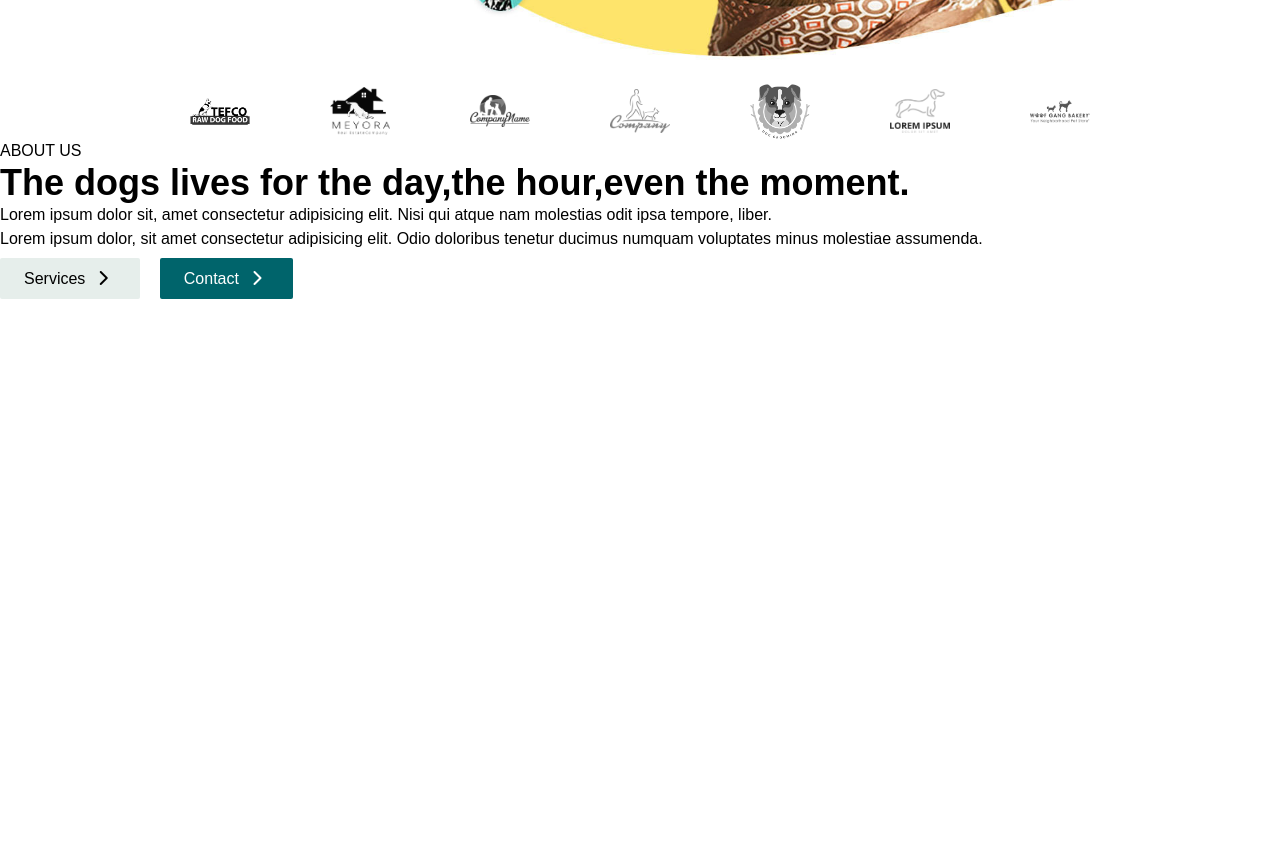
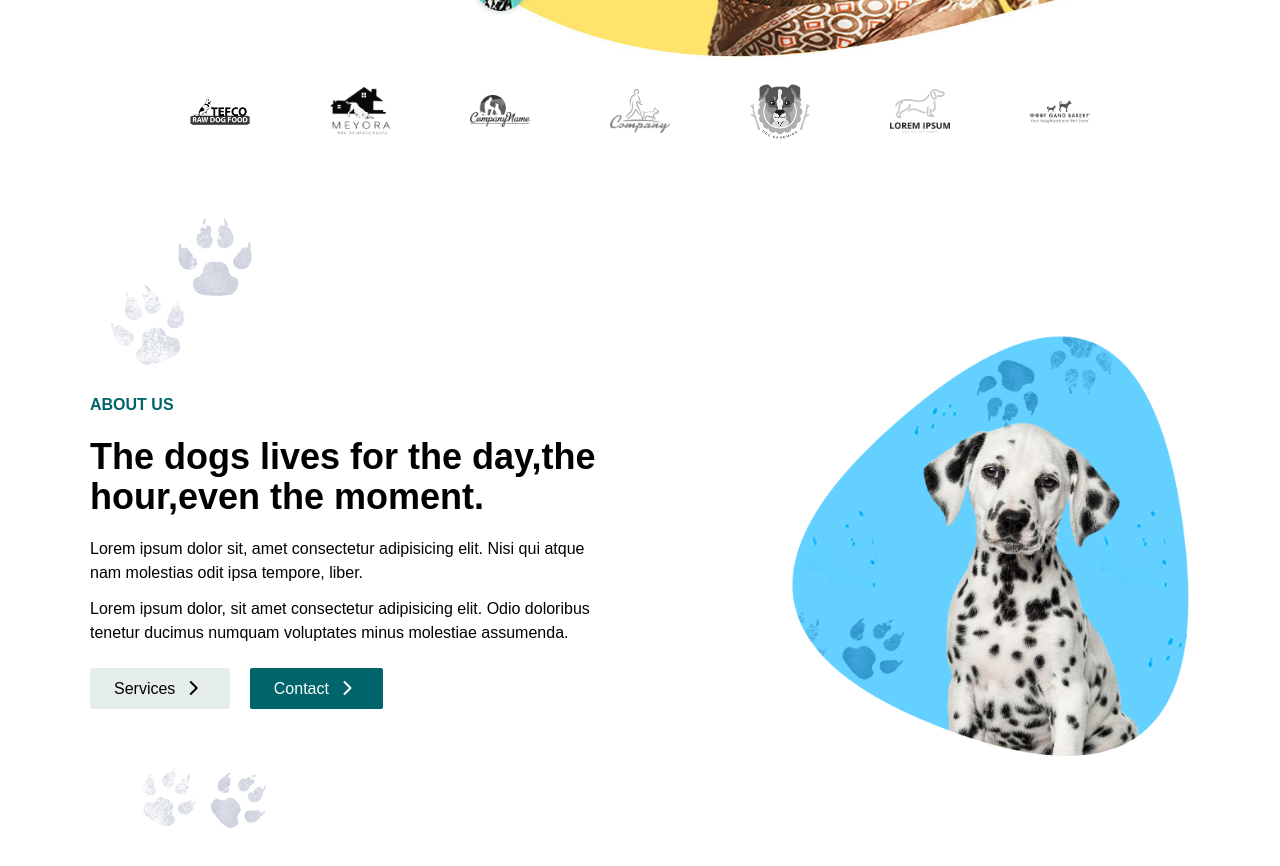
Before and after one commit to Pasindu-Peiris/tailwind-css-mobile-responsive, a React (Create React App) app in the folder client/: page / in a window 1280 px wide. Shown: the part 620-1486 px from the top of the page. Before the commit the page ends 1319 px from the top, so only its background shows below. Built offline with nearby package versions, Linux system fonts and the light colour scheme.

Commit message:
Update Homesection3.jsx

```diff
--- a/client/src/pages/Homesection3.jsx
+++ b/client/src/pages/Homesection3.jsx
@@ -1,38 +1,48 @@
 import React from 'react'
+import Img from '../Images/dog-1.png'
+import Bg from '../Images/allbg.png'
 
 const Homesection3 = () => {
+
+    const style = {
+        backgroundImage: `url(${Bg})`,
+        backgroundSize: 'contain',
+        backgroundRepeat: 'no-repeat',
+        backgroundPosition: 'top',
+    }
+
+
     return (
-        <div className=' w-[100%] h-[70vh]'>
+        <div style={style} className=' w-[100%] xl:h-[90vh] md:h-auto md:my-2 md:flex-col-reverse flex xl:flex-row justify-around items-center '>
 
-            <div className="text-content">
+            <div className="text-content xl:w-[520px] md:w-[80%] md:mt-20">
 
-                <div className="sm-text">
-                    <p>ABOUT US</p>
+                <div className="sm-text xl:mb-5">
+                    <p className=' font-semibold text-[#00646b]'>ABOUT US</p>
                 </div>
-                <div className="text-h1">
+                <div className="text-h1 xl:mb-5">
                     <h1 className='text-4xl font-bold'>The dogs lives for the day,the hour,even the moment.</h1>
                 </div>
 
-                <div className="sm-p">
-                    <p>Lorem ipsum dolor sit, amet consectetur adipisicing elit. Nisi qui atque nam molestias odit ipsa tempore, liber.</p>
-                    <p>Lorem ipsum dolor, sit amet consectetur adipisicing elit. Odio doloribus tenetur ducimus numquam voluptates minus molestiae assumenda.</p>
+                <div className="sm-p xl:mb-5 pe-4">
+                    <p className='mb-3'>Lorem ipsum dolor sit, amet consectetur adipisicing elit. Nisi qui atque nam molestias odit ipsa tempore, liber.</p>
+                    <p className=''>Lorem ipsum dolor, sit amet consectetur adipisicing elit. Odio doloribus tenetur ducimus numquam voluptates minus molestiae assumenda.</p>
                 </div>
 
-                <div className="menu mt-4">
+                <div className="menu mt-8">
                     <a href='#!' className=' px-6 py-3 bg-[#e6eeeb] text-black rounded-sm'>Services <i class="fa-solid fa-chevron-right mx-2 font-bold"></i></a>
                     <a href='#!' className=' px-6 py-3 mx-5 bg-[#00646b] text-white rounded-sm'>Contact <i class="fa-solid fa-chevron-right mx-2 font-bold"></i></a>
                 </div>
 
+            </div>
 
+            <div className="image-content md:mt-20">
 
-
+                <div className="image-bolk">
+                    <img src={Img} alt="" width={400} />
+                </div>
 
             </div>
-
-            <div className="image-content">
-
-            </div>
-
 
         </div>
     )
```
